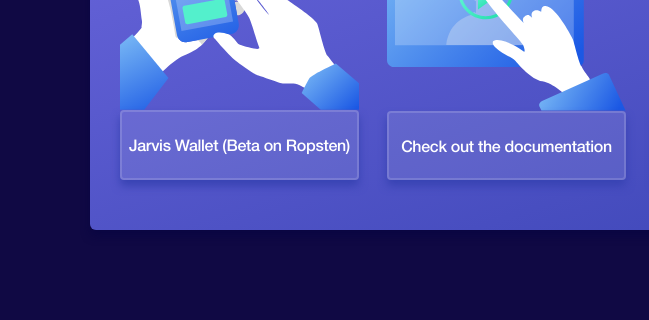
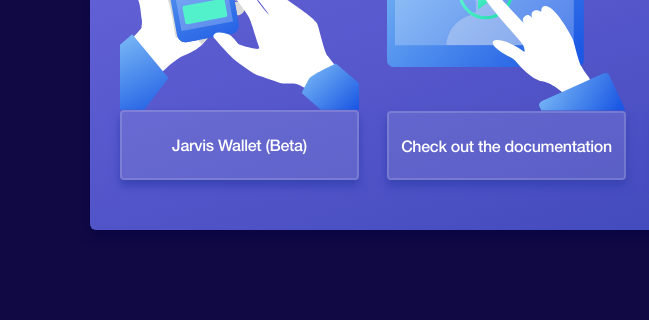
Before and after one commit to UniLogin/universal-login-website, a website with bundled scripts: page src/index.html in a window 1280 px wide. Shown: the part 5966-6286 px from the top of the page, 0-649 px from the left. Built offline with nearby package versions, Linux system fonts and the light colour scheme; a script that the page names is missing.

Commit message:
UPDATE: Jarvis Wallet link (#14)
Update the Jarvis Wallet link to the mainnet beta.

```diff
--- a/src/index.html
+++ b/src/index.html
@@ -245,7 +245,7 @@
 						<ul class="links-list">
 							<li class="links-list-item">
 								<img src="./img/icons/app.svg" alt="app">
-								<a href="https://wallet-ropsten.universallogin.io" class="link" target="_blank">Jarvis Wallet (Beta on Ropsten)</a>
+								<a href="https://beta.jarvis.network/" class="link" target="_blank">Jarvis Wallet (Beta)</a>
 							</li>
 							<li class="links-list-item">
 								<img src="./img/icons/tutorial.svg" alt="app">
```
